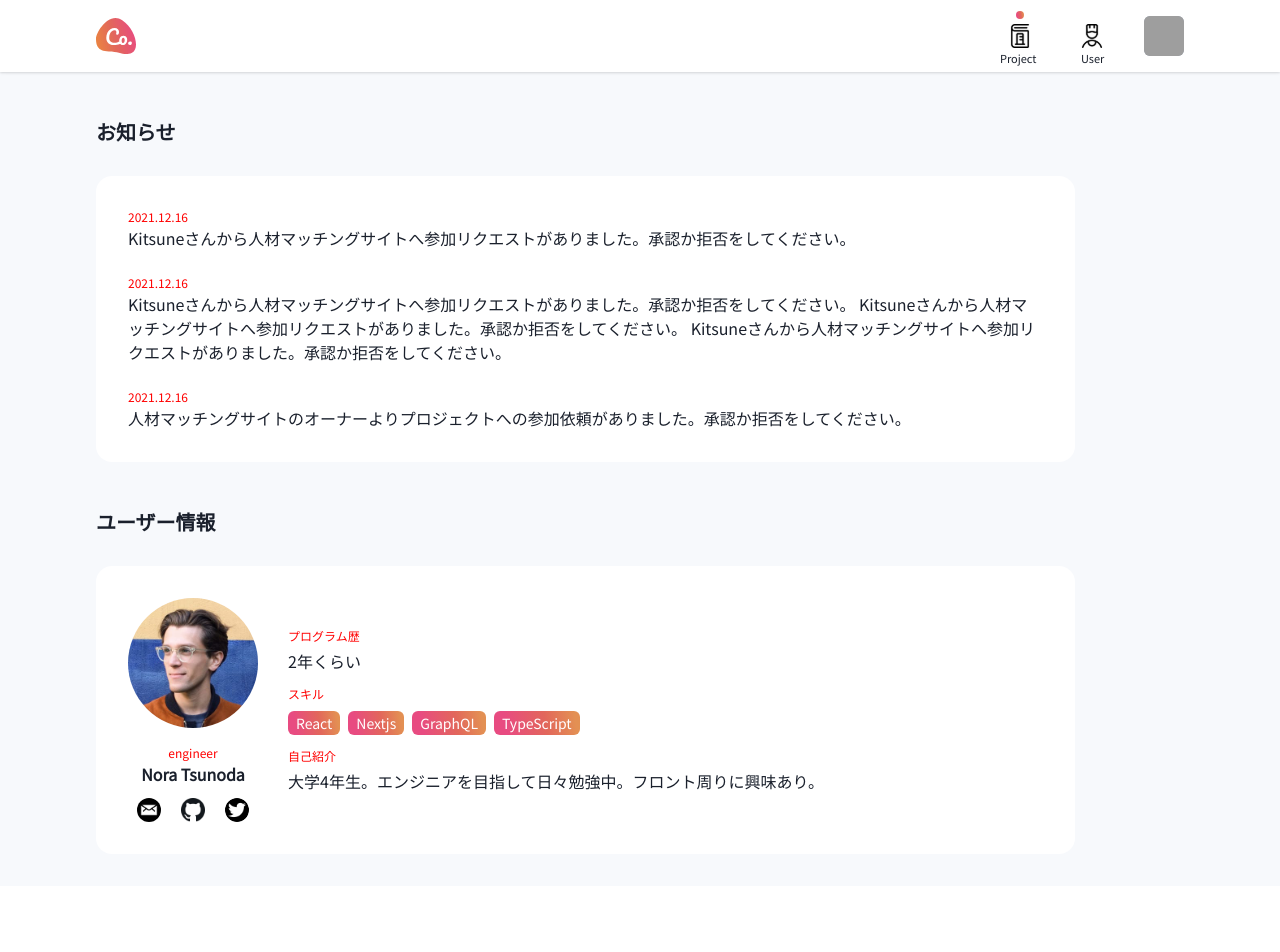
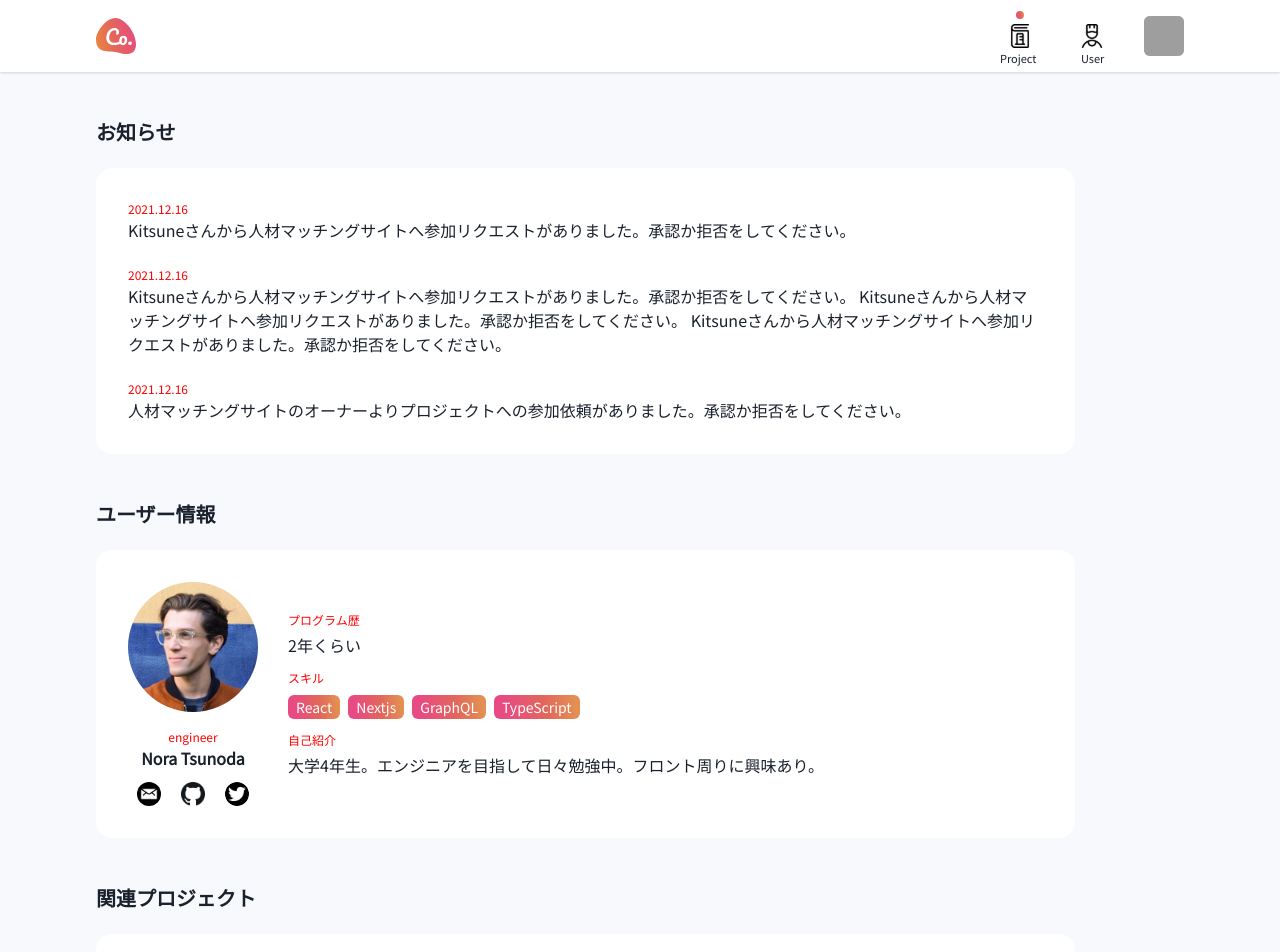
Before and after one commit to rewdaraw/sublime, a Next.js app in the folder app/: page /users/a in a window 1280 px wide. Shown: the top 952 px of the page. Before the commit the page ends 886 px from the top, so only its background shows below. Built offline with nearby package versions, Linux system fonts and the light colour scheme; grey boxes are pictures that could not be loaded.

Commit message:
small fix

```diff
--- a/app/src/pages/projects/[slug].tsx
+++ b/app/src/pages/projects/[slug].tsx
@@ -26,9 +26,9 @@ const ProjectDetailPage: NextPage = () => {
         <Container maxW="1120px">
           <Flex>
             <Main>
-              <Flex mb={8}>
-                <Heading size="md">プロジェクト情報</Heading>
-              </Flex>
+              <Heading size="md" mb={6}>
+                プロジェクト情報
+              </Heading>
               <Box mb={4}>
                 <WhiteRoundedCard>
                   <BasicInfo />
--- a/app/src/pages/projects/index.tsx
+++ b/app/src/pages/projects/index.tsx
@@ -31,7 +31,7 @@ const ProjectListsPage: NextPage = () => {
         <Container maxW="1120px">
           <Flex>
             <Main>
-              <Flex mb={8}>
+              <Flex mb={6}>
                 <Heading size="md">プロジェクト一覧</Heading>
                 <Spacer />
                 <Text>25件 / 125件中</Text>
--- a/app/src/pages/users/[slug].tsx
+++ b/app/src/pages/users/[slug].tsx
@@ -19,18 +19,26 @@ const ProjectDetailPage: NextPage = () => {
         <Container maxW="1120px">
           <Flex>
             <WideMain>
-              <Flex mb={8}>
-                <Heading size="md">お知らせ</Heading>
-              </Flex>
+              <Heading size="md" mb={6}>
+                お知らせ
+              </Heading>
               <Box mb={12}>
                 <WhiteRoundedCard>
                   <NotificationInfo />
                 </WhiteRoundedCard>
               </Box>
-              <Box mb={8}>
-                <Heading size="md" mb={8}>
-                  ユーザー情報
-                </Heading>
+              <Heading size="md" mb={6}>
+                ユーザー情報
+              </Heading>
+              <Box mb={12}>
+                <WhiteRoundedCard>
+                  <UserInfo />
+                </WhiteRoundedCard>
+              </Box>
+              <Heading size="md" mb={6}>
+                関連プロジェクト
+              </Heading>
+              <Box mb={12}>
                 <WhiteRoundedCard>
                   <UserInfo />
                 </WhiteRoundedCard>
```
